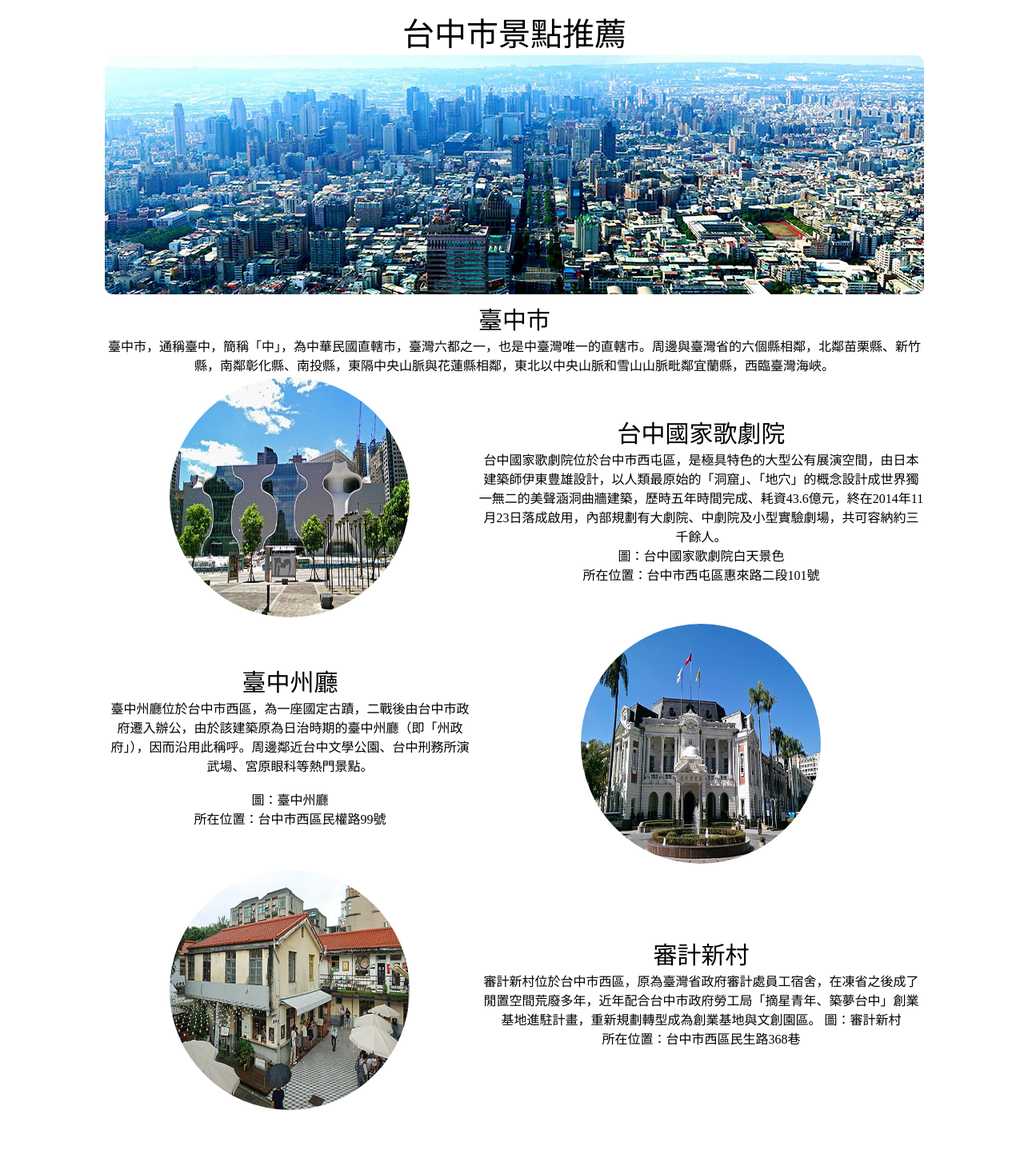
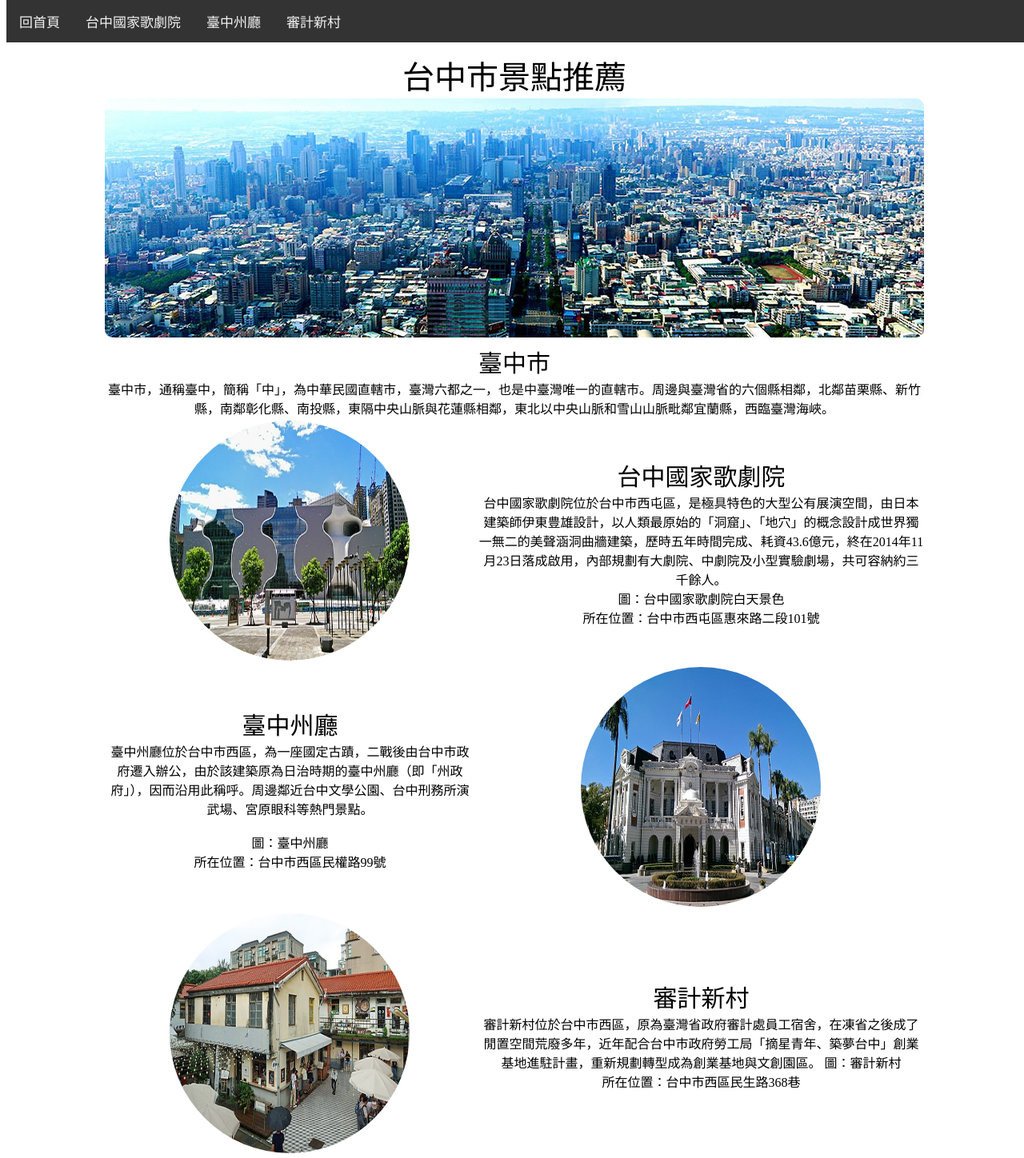
Before and after one commit to Chen-yitong/homework1, a plain HTML site: page index.html in a window 1280 px wide. Shown: the top 1448 px of the page at 80% size. Before the commit the page ends 1407 px from the top, so only its background shows below. Drawn offline with Linux system fonts and the light colour scheme; grey boxes are pictures that could not be loaded.

Commit message:
Add files via upload

```diff
--- a/index.html
+++ b/index.html
@@ -11,12 +11,48 @@
 	.img_banner {border-radius:10px;}
 	.font1{font-size:40px;}
 	.font2{font-size:30px;}
-	.img_rounded:hover{rotate:-5dge; opacity:70%;}
+	.img_rounded:hover{ rotate:-5dge; opacity:70%;}
 	.font2:hover{ background-color:black; color: white;}
+
+		.navbar {
+	  overflow: hidden;
+	  background-color: #333;
+	  position: fixed;
+	  top: 0;
+	  width: 100%;
+	}
+
+	.navbar a {
+	  float: left;
+	  display: block;
+	  color: #f2f2f2;
+	  text-align: center;
+	  padding: 14px 16px;
+	  text-decoration: none;
+	  font-size: 17px;
+	}
+
+	.navbar a:hover {
+	  background: #ddd;
+	  color: black;
+	}
 
 	</style>
 </head>
 <body>
+
+	<div class="navbar">
+	  <a href="#s0">回首頁</a>
+	  <a href="#s1">台中國家歌劇院</a>
+	  <a href="#s2">臺中州廳</a>
+	  <a href="#s3">審計新村</a>
+	</div>
+
+	<div id="s0"></div>
+	<br>
+	<br>
+	<br>
+
 	<div id="container">
 	<table>
 
@@ -34,7 +70,7 @@
 			</td>
 		</tr>
 		<tr>
-			<td><img class="img_rounded"src="01.jpeg">
+			<td><img id="s1" class="img_rounded"src="01.jpeg">
 			</td>
 
 
@@ -57,12 +93,12 @@
 				所在位置：台中市西區民權路99號
 			</td>
 
-			<td><img class="img_rounded" src=	"02.jpeg">
+			<td><img id="s2" class="img_rounded" src=	"02.jpeg">
 
 			</td>
 		</tr>
 		<tr>
-			<td><img class="img_rounded" src="03.jpeg">
+			<td><img id="s3" class="img_rounded" src="03.jpeg">
 			</td>
 
 			<td>
@@ -76,9 +112,16 @@
 			</td>
 		</tr>
 		<tr>
-			<td></td>
-			<td></td>
+			<td colspan="2">
+				<iframe frameborder="0" src="https://www.google.com/maps/d/embed?mid=1HnRZm6Is5_ARor2DUfEYebRep_3Uavk&ehbc=2E312F" width="1024" height="800"></iframe>
+			</td>
+
+			<tr>
+				<td height="50px" bgcolor="black" colspan="2">
+					<font color="white">陳宜彤製作 2024 </font>
+				</td>
 		</tr>
+
 	</table>
 </div>
 </body>
```
